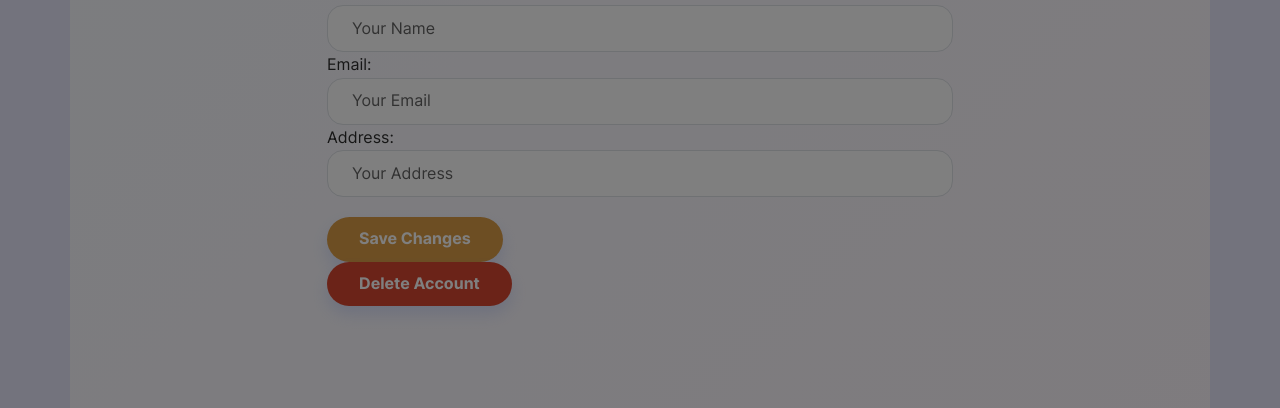
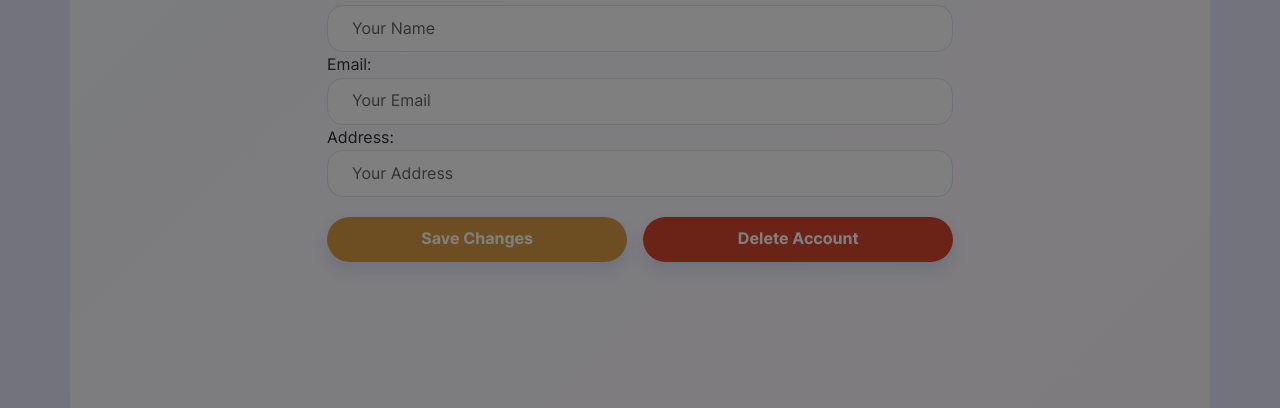
Before and after one commit to RitaSaeed/Bee-s-Books, a website: page accountPage.html in a window 1280 px wide. Shown: the part 392-800 px from the top of the page. Drawn offline with nearby package versions, Linux system fonts and the light colour scheme; no server answers.

Commit message:
Update 2 files
- /assets/js/cookie.js
- /accountPage.html

```diff
--- a/accountPage.html
+++ b/accountPage.html
@@ -84,9 +84,11 @@
                                 <label for="address">Address:</label>
                                 <input type="text" class="form-control" id="address" placeholder="Your Address">
                             </div>
-                            <button type="submit" class="btn btn-primary shadow flex-grow-0 flex-shrink-0 ms-auto text-nowrap" style="background: #DB9D47;border-width: 0px;margin-right: 0px;margin-left: 0px;font-size: 1rem;">Save Changes</button>
+                            <div class="d-flex justify-content-between">
+                                <button type="submit" class="btn btn-primary shadow flex-grow-1 text-nowrap" style="background: #DB9D47; border-width: 0px; font-size: 1rem;">Save Changes</button>
+                                <button id="deleteAccount" onclick="showDeleteConfirmationModal()" class="btn btn-danger shadow flex-grow-1 text-nowrap ms-3" style="background: #d74731; border-width: 0px; font-size: 1rem;">Delete Account</button>
+                            </div>
                         </form>
-                        <button id="deleteAccount" onclick="showDeleteConfirmationModal()"class="btn btn-danger shadow flex-grow-0 flex-shrink-0 ms-auto text-nowrap" style="background: #d74731;border-width: 0px;margin-right: 0px;margin-left: 0px;font-size: 1rem;">Delete Account</button>
                     </div>
                 </div>
             </div>
--- a/assets/js/cookie.js
+++ b/assets/js/cookie.js
@@ -156,7 +156,7 @@ function updateUserInfo() {
     })
     .then(response => response.json())
     .then(data => {
-     console.log(data)
+
     })
     .catch(error => {
       console.error("API request failed: ", error);
```
